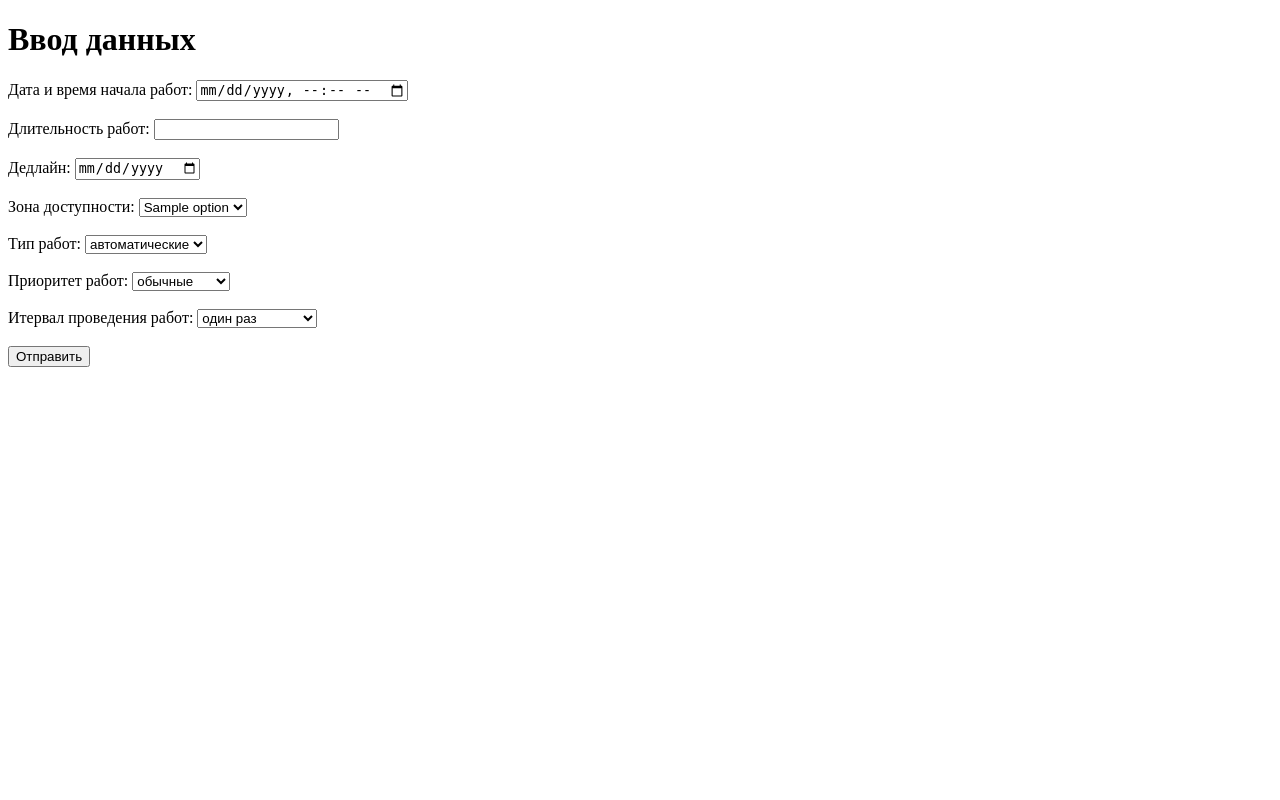
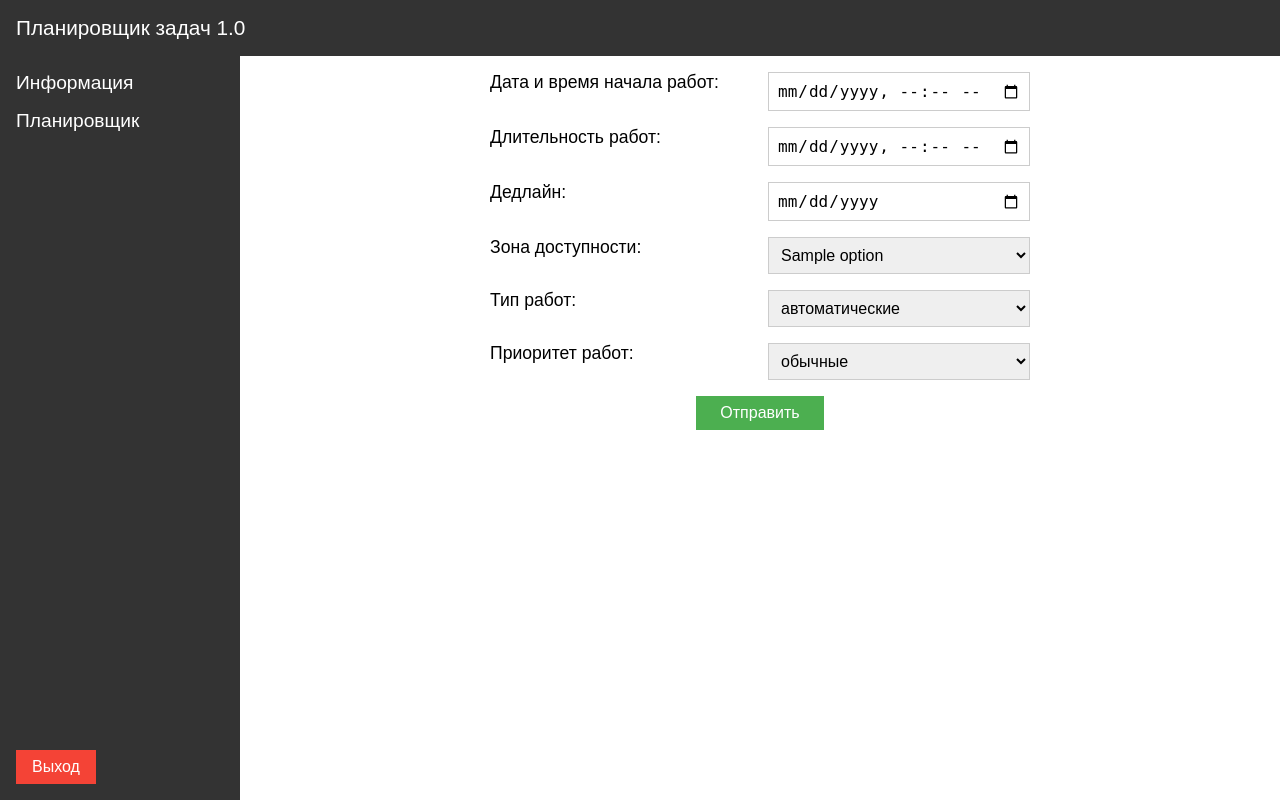
Before and after one commit to dmitrii1312/tinkoffcup, a Flask app: template templates/index.html in a window 1280 px wide. Run offline with Flask 2, Linux system fonts and the light colour scheme; the template is opened without the code that fills it: most values are stand-ins (such as "Sample title", 1, 10 or a date in 2020); parts of the project's set-up code (start-up, migrations or seed data) failed here and were passed over.

Commit message:
Причесал фронт + добавил статику

```diff
--- a/backend/app.py
+++ b/backend/app.py
@@ -50,11 +50,13 @@ for i in zones:
     calendar_zones_objs[i] = \
         CalendarZone(remote_server, username, password, zones[i])
 
+
 for i in zones.keys():
     try:
         whitelist[i]
     except KeyError:
         raise Exception("White list not for all zones")
+
 
 i = len(zones)-len(blacklist)
 if i < nFreeZones:
--- /dev/null
+++ b/static/css/index.css
@@ -0,0 +1,131 @@
+* {
+    box-sizing: border-box;
+    margin: 0;
+    padding: 0;
+  }
+
+  body {
+    display: grid;
+    grid-template-areas:
+      "header header"
+      "nav content"
+      "footer footer";
+    grid-template-columns: 15rem 1fr;
+    grid-template-rows: auto 1fr auto;
+    min-height: 100vh;
+    font-family: Arial, sans-serif;
+  }
+
+  header {
+    grid-area: header;
+    background-color: #333;
+    color: white;
+    text-align: left;
+    padding: 1rem;
+    font-size: 1.3rem;
+  }
+
+  nav {
+    grid-area: nav;
+    background-color: #333;
+    display: flex;
+    flex-direction: column;
+    justify-content: space-between;
+    padding: 1rem;
+  }
+
+  nav ul {
+    list-style-type: none;
+  }
+
+  nav li {
+    margin-bottom: 1rem;
+  }
+
+  nav a {
+    color: white;
+    text-decoration: none;
+    font-size: 1.2rem;
+    padding: 0.3rem 0;
+    transition: background-color 0.3s ease;
+  }
+
+  nav a:hover {
+    background-color: rgba(255, 255, 255, 0.2);
+  }
+
+  .logout {
+    background-color: #f44336;
+    color: white;
+    padding: 0.5rem 1rem;
+    font-size: 1rem;
+    border: none;
+    cursor: pointer;
+    align-self: flex-start;
+    margin-top: auto;
+    transition: background-color 0.3s ease;
+  }
+
+  .logout:hover {
+    background-color: #d32f2f;
+  }
+
+  main {
+    grid-area: content;
+    padding: 1rem;
+  }
+
+  .body {
+    display: flex;
+    flex-direction: column;
+    justify-content: center;
+    align-items: center;
+  }
+
+  form {
+    display: flex;
+    flex-direction: column;
+    gap: 1rem;
+    max-width: 600px;
+  }
+
+  form .inputs {
+    display: grid;
+    grid-template-columns: repeat(2, 1fr);
+    gap: 1rem;
+  }
+
+  form label {
+    display: flex;
+    flex-direction: column;
+    font-size: 1.1rem;
+  }
+
+  form input, form select {
+    padding: 0.5rem;
+    font-size: 1rem;
+    border: 1px solid #ccc;
+  }
+
+  form input[type="submit"] {
+    width: fit-content;
+    align-self: center;
+    background-color: #4CAF50;
+    color: white;
+    border: none;
+    padding: 0.5rem 1.5rem;
+    cursor: pointer;
+    transition: background-color 0.3s ease;
+  }
+
+  form input[type="submit"]:hover {
+    background-color: #45a049;
+  }
+
+  footer {
+    grid-area: footer;
+    background-color: #333;
+    color: white;
+    text-align: left;
+    padding: 1rem;
+  }
--- a/templates/index.html
+++ b/templates/index.html
@@ -5,29 +5,34 @@
   <meta name="viewport" content="width=device-width, initial-scale=1.0">
   <title>Scheduling events</title>
   <!-- <script src="{{ url_for('static', filename='ajax.js') }}"></script> -->
+  <link rel="stylesheet" href="{{ url_for('static', filename='css/index.css') }}">
   <script>
     var configData = JSON.parse({{ config_app|tojson }});
-    // Обработать конфигурацию
+    // Обработать конфигурацию хз, пока надо ли... Возможно надо всё в бэк
     console.log(configData);
 </script>
 </head>
 <body>
-  <header></header>
+  <header>Планировщик задач 1.0</header>
+  <nav>
+    <ul>
+      <li><a href="#">Информация</a></li>
+      <li><a href="#">Планировщик</a></li>
+    </ul>
+    <button class="logout">Выход</button>
+  </nav>
+  <main>
     <div class="body">
-    <h1>Ввод данных</h1>
       <form action="/" method="post">
         <div class="inputs">
           <label for="startTime">Дата и время начала работ:</label>
             <input type="datetime-local" id="startTime" name="startTime" required>
-        <br><br>
 
           <label for="durationTime">Длительность работ:</label>
-          <input type="durationTime" id="durationTime" name="durationTime"  required>
-        <br><br>
+            <input type="datetime-local" id="durationTime" name="durationTime"  required>
 
           <label for="deadline">Дедлайн:</label>
             <input type="date" id="deadline" name="deadline" required>
-        <br><br>
 
           <label for="zones">Зона доступности:</label>
             <select id="zones" name="zones">
@@ -35,36 +40,34 @@
                 <option value="{{ option }}">{{ option }}</option>
               {% endfor %}
             </select>
-        <br><br>
 
           <label for="typeofWork">Тип работ:</label>
             <select id="typeofWork" name="typeofWork">
               <option value="auto">автоматические</option>
               <option value="handmade">ручные</option>
             </select>
-        <br><br>
 
           <label for="workPriority">Приоритет работ:</label>
             <select id="workPriority" name="workPriority">
               <option value="general">обычные</option>
               <option value="critical">критические</option>
             </select>
-        <br><br>
 
-        <label for="workInterval">Итервал проведения работ:</label>
+          <!-- <label for="workInterval">Итервал проведения работ:</label>
           <select id="workInterval" name="workInterval">
               <option value="once">один раз</option>
               <option value="daily">каждый день</option>
               <option value="weekly">каждую неделю</option>
               <option value="monthly">каждый месяц</option>
-        </select>
-      <br><br>
+          </select> -->
+
         </div>
         <input type="submit" value="Отправить">
       </form>
     </div>
     </form>
-  <footer>
-  </footer>
+  </main>
+  <!-- <footer>
+  </footer> -->
 </body>
 </html>
```
Lines whose indentation alone changed are shown as unchanged.
